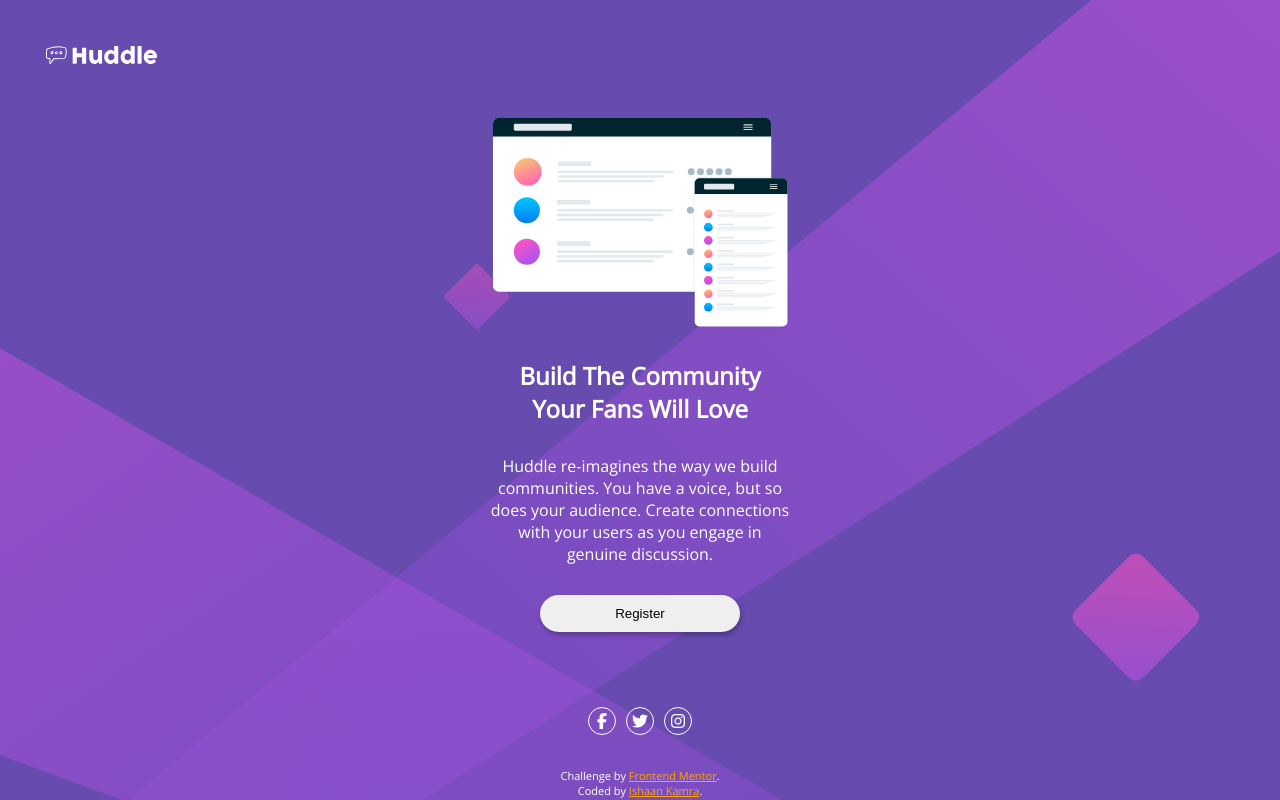
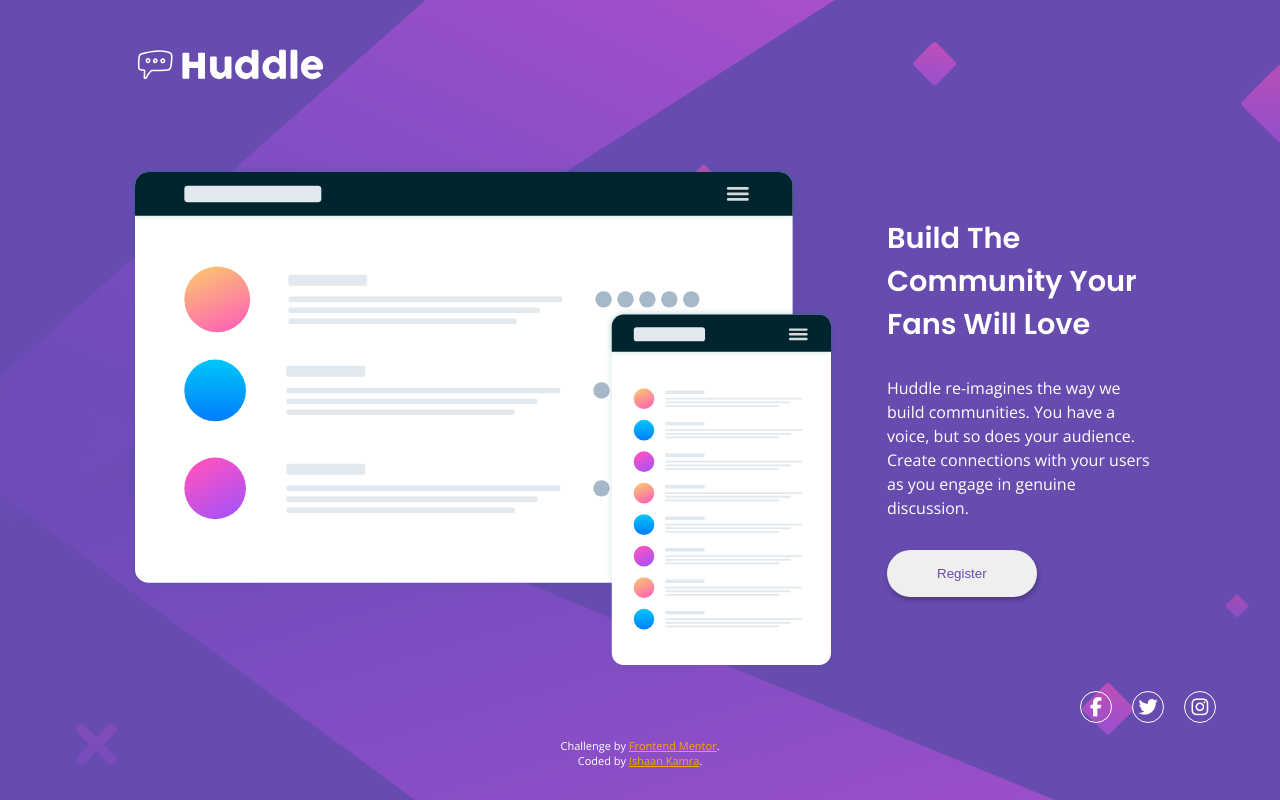
Before and after one commit to ISHAAN1091/landingPage, a plain HTML site: page index.html in a window 1280 px wide. Drawn offline with nearby package versions, Linux system fonts and the light colour scheme.

Commit message:
Added Responsiveness for Larger Screens and Fixed Typography😎🎉🎊🍕

```diff
--- a/css/style.css
+++ b/css/style.css
@@ -1,4 +1,4 @@
-@import url("https://fonts.googleapis.com/css2?family=Open+Sans&display=swap");
+@import url("https://fonts.googleapis.com/css2?family=Poppins:wght@600&display=swap");
 @import url("https://fonts.googleapis.com/css2?family=Open+Sans&display=swap");
 
 * {
@@ -14,12 +14,17 @@
 
 body {
     background: var(--violet) url("../images/bg-mobile.svg") no-repeat;
-    background-size: cover;
+    background-size: contain;
     color: white;
     display: flex;
     flex-direction: column;
     align-items: center;
     font-family: "Open Sans", sans-serif;
+    min-height: 100vh;
+}
+
+h1 {
+    font-family: "Poppins", sans-serif;
 }
 
 header {
@@ -36,53 +41,67 @@
     flex-direction: column;
     justify-content: center;
     align-items: center;
-    gap: 30px;
     margin-bottom: 75px;
 }
 
 section > img {
-    max-width: 300px;
+    max-width: 80%;
 }
 
-section > h1 {
+.flex {
+    margin-top: 75px;
+    display: flex;
+    flex-direction: column;
+    justify-content: center;
+    align-items: center;
+    gap: 30px;
+}
+
+.flex > h1 {
     max-width: 250px;
     text-align: center;
 }
 
-section > p {
+.flex > p {
     max-width: 300px;
     text-align: center;
 }
 
-section > button {
+.flex > button {
     padding: 11px 75px;
     border-radius: 30px;
     border: 0;
     box-shadow: 1px 3px 5px rgba(0, 0, 0, 0.269022);
+    color: var(--violet);
+}
+
+.flex > button:hover {
+    background-color: var(--soft_magenta);
 }
 
 .social_icons {
     display: flex;
     justify-content: space-between;
-    min-width: 104px;
-    margin-bottom: 30px;
+    min-width: 125px;
+    margin-bottom: 15px;
 }
 
-.social {
+.social > a {
+    padding: 15px;
     text-decoration: none;
     color: white;
-    border-radius: 30px;
-    min-width: 28px;
-    min-height: 28px;
+    border-radius: 50%;
+    width: 28px;
+    height: 28px;
     border: 1px solid white;
     display: flex;
     justify-content: center;
     align-items: center;
 }
 
-footer {
-    position: fixed;
-    bottom: 2px;
+.social > a:hover {
+    color: var(--soft_magenta);
+    border: 1px solid var(--soft_magenta);
 }
 
 .attribution {
@@ -92,3 +111,56 @@
 .attribution a {
     color: orange;
 }
+
+@media screen and (min-width: 768px) {
+    body {
+        background-image: url("../images/bg-desktop.svg");
+        background-size: cover;
+        min-height: 100vh;
+        font-size: 1.2rem;
+        font-family: "Open Sans", sans-serif;
+    }
+
+    header {
+        margin: 40px 10% 70px 10%;
+    }
+
+    header > img {
+        max-width: 200px;
+    }
+
+    section {
+        flex-direction: row;
+        gap: 50px;
+        align-items: flex-start;
+        margin: 0 10% 20px 10%;
+    }
+
+    .flex {
+        margin-top: 5%;
+        justify-content: flex-start;
+        align-items: flex-start;
+    }
+
+    .flex > h1 {
+        text-align: left;
+        max-width: 350px;
+    }
+
+    .flex > p {
+        text-align: left;
+        max-width: 460px;
+        font-size: 1rem;
+        line-height: 1.5rem;
+    }
+
+    .flex > button {
+        padding: 16px 50px;
+    }
+
+    .social_icons {
+        justify-content: flex-end;
+        min-width: 90%;
+        gap: 20px;
+    }
+}
--- a/index.html
+++ b/index.html
@@ -24,16 +24,18 @@
 
     <section>
         <img src="./images/illustration-mockups.svg" alt="main-image">
-        <h1>Build The Community Your Fans Will Love</h1>
-        <p>Huddle re-imagines the way we build communities. You have a voice, but so does your audience.
-            Create connections with your users as you engage in genuine discussion.</p>
-        <button>Register</button>
+        <div class="flex">
+            <h1>Build The Community Your Fans Will Love</h1>
+            <p>Huddle re-imagines the way we build communities. You have a voice, but so does your audience.
+                Create connections with your users as you engage in genuine discussion.</p>
+            <button>Register</button>
+        </div>
     </section>
 
     <div class="social_icons">
-        <a href="#" class="social"><i class="fab fa-facebook-f"></i></a>
-        <a href="#" class="social"><i class="fab fa-twitter"></i></a>
-        <a href="#" class="social"><i class="fab fa-instagram"></i></a>
+        <div class="social"><a href="#"><i class="fab fa-facebook-f fa-md"></i></a></div>
+        <div class="social"><a href="#"><i class="fab fa-twitter fa-md"></i></a></div>
+        <div class="social"><a href="#"><i class="fab fa-instagram fa-md"></i></a></div>
     </div>
 
     <footer>
```
Also changed, not shown: images/finalLook.jpg (renamed from images/desktop-preview.jpg), 1 other file.
